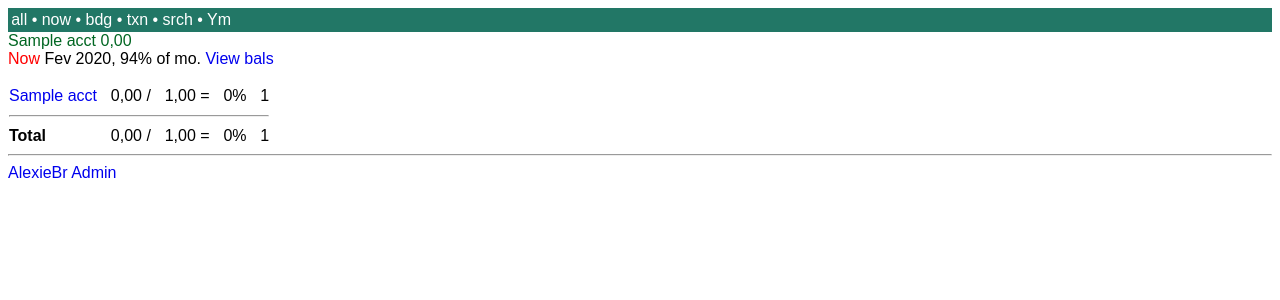
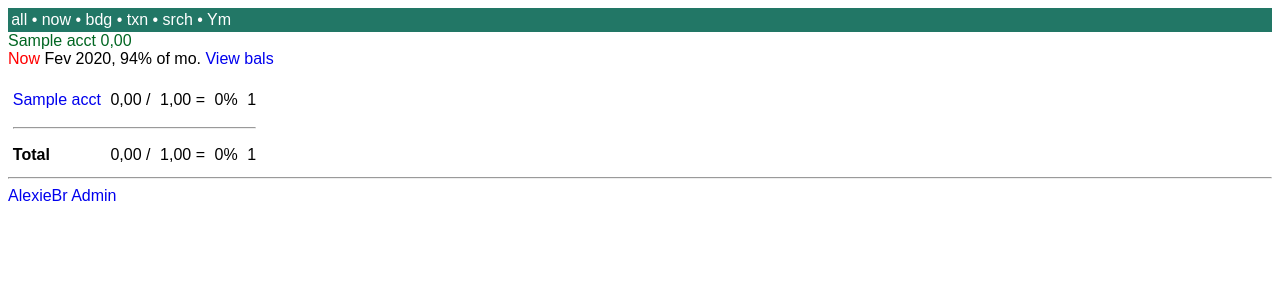
Before and after one commit to heitorchang/alexiebr, a Django app: page /budget/ in a window 1280 px wide. Shown: the top 300 px of the page. Run offline with Django 3.2, Linux system fonts and the light colour scheme; a user stored in the database is signed in; tables that the repository leaves empty hold one stand-in row (values such as "Sample post").

Commit message:
nowrap budg

```diff
--- a/alexieui/templates/alexieui/base.html
+++ b/alexieui/templates/alexieui/base.html
@@ -24,7 +24,7 @@
          }
 
          td {
-             padding-right: 0.8em;
+             padding: 0.3em;
          }
 
          .inl {
--- a/alexieui/templates/alexieui/budget.html
+++ b/alexieui/templates/alexieui/budget.html
@@ -18,11 +18,11 @@
 <table>
     {% for acctid, acct in accts.items %}
     <tr>
-        <td><a href="{% url 'alexieui:acctdetail' acct.id %}?startdate={{ startdate | date:"Y-m-d" }}&enddate={{ enddate | date:"Y-m-d" }}">{{ acct.name }}</a></td>
-        <td class="rt">{{ acct.bal | intcomma }} /</td>
-        <td class="rt">{{ acct.budget | intcomma }} =</td>
-        <td class="rt">{{ acct.percent }}%</td>
-        <td class="rt">
+        <td class="nowr"><a href="{% url 'alexieui:acctdetail' acct.id %}?startdate={{ startdate | date:"Y-m-d" }}&enddate={{ enddate | date:"Y-m-d" }}">{{ acct.name }}</a></td>
+        <td class="rt nowr">{{ acct.bal | intcomma }} /</td>
+        <td class="rt nowr">{{ acct.budget | intcomma }} =</td>
+        <td class="rt nowr">{{ acct.percent }}%</td>
+        <td class="rt nowr">
             {% if "(" in acct.remaining %}
             <span style="color: red;">{{ acct.remaining }}</span>
             {% else %}
@@ -37,10 +37,10 @@
 
     <tr>
         <td><b>Total</b></td>
-        <td class="rt">{{ spent_total | intcomma }} /</td>
-        <td class="rt">{{ budget_total | intcomma }} =</td>
-        <td class="rt">{{ total_percent }}%</td>
-        <td class="rt">
+        <td class="rt nowr">{{ spent_total | intcomma }} /</td>
+        <td class="rt nowr">{{ budget_total | intcomma }} =</td>
+        <td class="rt nowr">{{ total_percent }}%</td>
+        <td class="rt nowr">
             {% if "(" in total_remaining %}
             <span style="color: red;">{{ total_remaining }}</span>
             {% else %}
```
